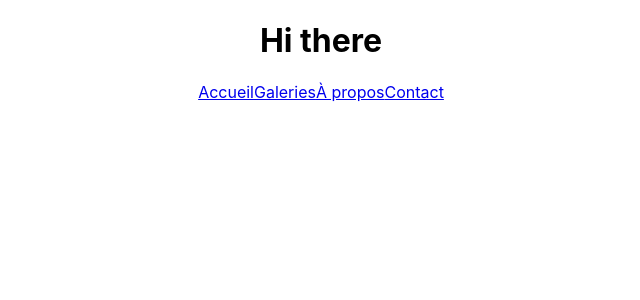
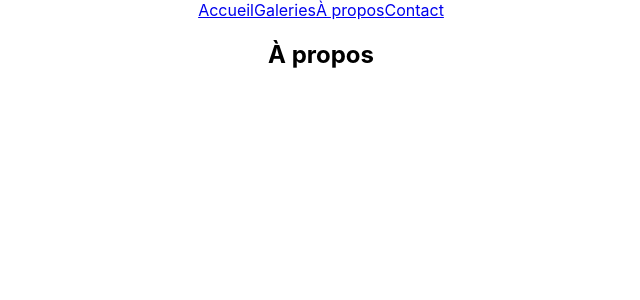
Before and after one commit to AnkaPieka/barbara-photographer, a React (Create React App) app in the folder client/: page /a-propos in a window 1280 px wide. Shown: the top 300 px of the page, without its empty margins (319-959 px from the left). Built offline with nearby package versions, Linux system fonts and the light colour scheme.

Commit message:
Route link added

```diff
--- a/client/src/App.jsx
+++ b/client/src/App.jsx
@@ -1,13 +1,22 @@
 import React from "react";
 import NavMain from './components/NavMain';
 import { Switch, Route } from "react-router-dom";
-import logo from './logo.svg';
+import Home from './pages/Home';
+import About from './pages/About';
+import Contact from './pages/Contact';
+import Gallery from './pages/Gallery';
 import './App.css';
 
 function App() {
   return (
     <div className="App">
       <NavMain />
+      <Switch>
+        <Route exact path="/" component={Home} />
+        <Route exact path="/a-propos" component={About} />
+        <Route exact path="/galeries" component={Gallery} />
+        <Route exact path="/contact" component={Contact} />
+      </Switch>
     </div>
   );
 }
--- a/client/src/components/NavMain.jsx
+++ b/client/src/components/NavMain.jsx
@@ -4,7 +4,6 @@ import { NavLink } from "react-router-dom";
 function NavMain() {
   return (
     <div>
-      <h1>Hi there</h1>
       <div className="nav-link">
         <NavLink to="/">Accueil</NavLink>
         <NavLink to="/galeries">Galeries</NavLink>
--- /dev/null
+++ b/client/src/pages/About.jsx
@@ -0,0 +1,13 @@
+import React, { PureComponent } from 'react'
+
+export class About extends PureComponent {
+    render() {
+        return (
+            <div>
+                <h2>À propos</h2>
+            </div>
+        )
+    }
+}
+
+export default About
--- /dev/null
+++ b/client/src/pages/Contact.jsx
@@ -0,0 +1,13 @@
+import React, { PureComponent } from 'react'
+
+export class Contact extends PureComponent {
+    render() {
+        return (
+            <div>
+                <h2>Contact</h2>
+            </div>
+        )
+    }
+}
+
+export default Contact
--- /dev/null
+++ b/client/src/pages/Gallery.jsx
@@ -0,0 +1,13 @@
+import React, { PureComponent } from 'react'
+
+export class Gallery extends PureComponent {
+    render() {
+        return (
+            <div>
+               <h2>Galerie</h2>
+            </div>
+        )
+    }
+}
+
+export default Gallery
--- /dev/null
+++ b/client/src/pages/Home.jsx
@@ -0,0 +1,13 @@
+import React, { PureComponent } from 'react'
+
+export class Home extends PureComponent {
+    render() {
+        return (
+            <div>
+                <h2>Accueil</h2>
+            </div>
+        )
+    }
+}
+
+export default Home
```
